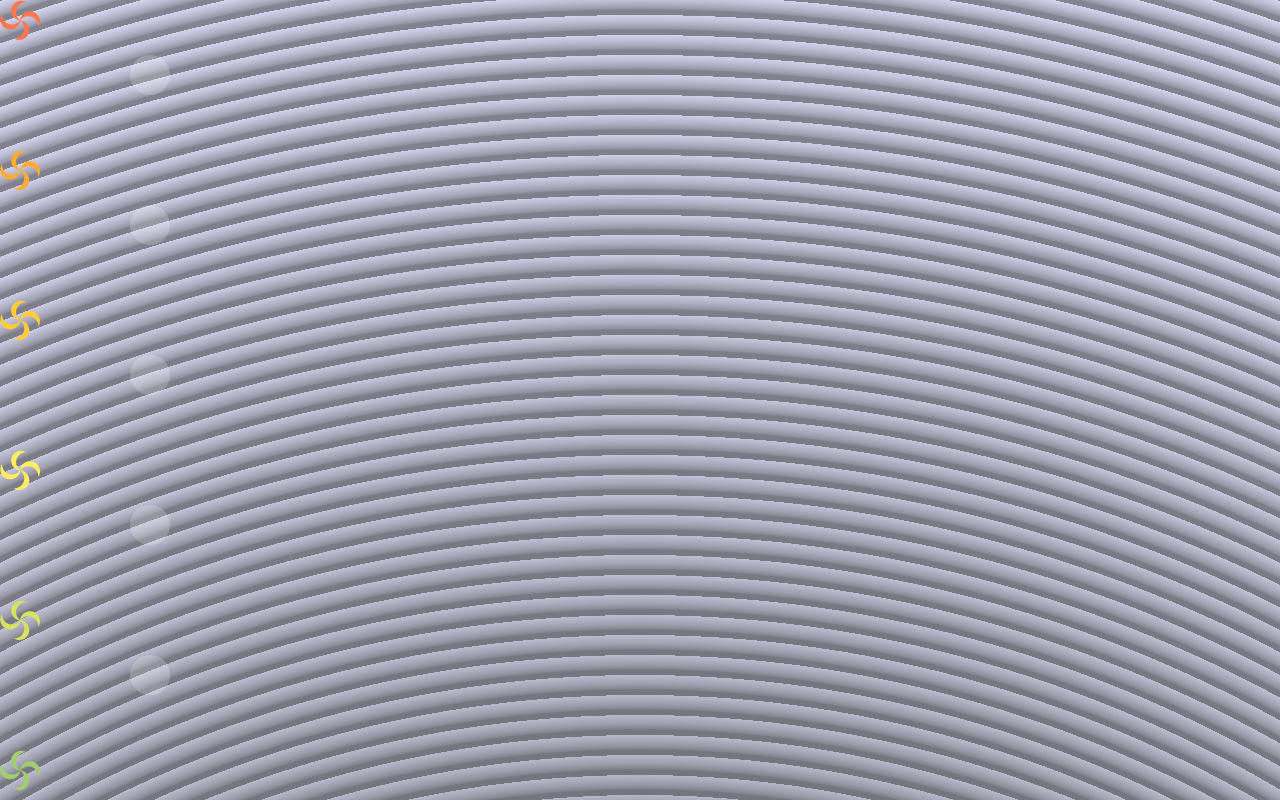
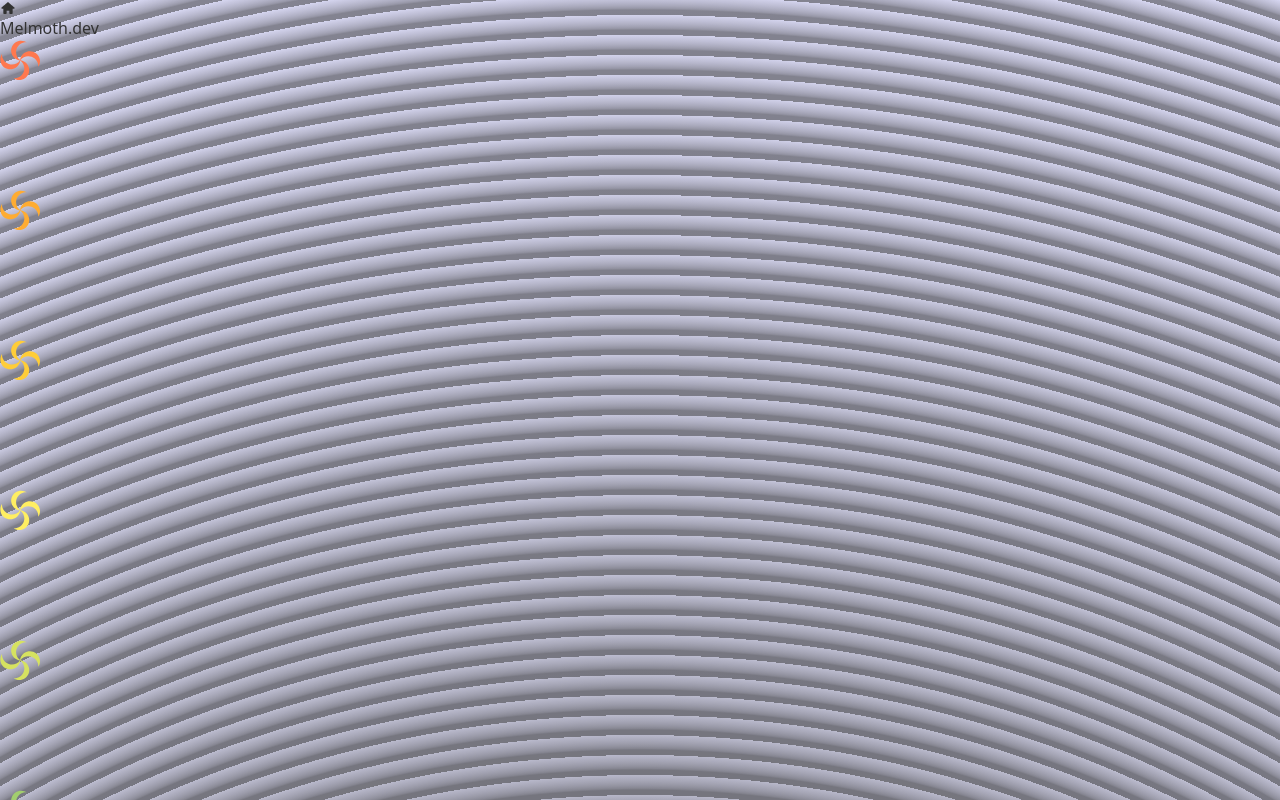
Before and after one commit to Marcos-Montero/Synthestesia, a React (Vite) app: page / in a window 1280 px wide. Shown: the top 800 px of the page. Built offline with nearby package versions, Linux system fonts and the light colour scheme.

Commit message:
add MelmothGoTo

```diff
--- a/package.json
+++ b/package.json
@@ -13,6 +13,7 @@
     "framer-motion": "^10.15.0",
     "react": "^18.2.0",
     "react-dom": "^18.2.0",
+    "react-icons": "^4.10.1",
     "tone": "^14.7.77"
   },
   "devDependencies": {
--- a/src/App.tsx
+++ b/src/App.tsx
@@ -1,6 +1,7 @@
 import { useAppContext } from "./context/Context"
 import { CircleButton } from "./components/CircleButton"
 import { keys } from "./constants/keys"
+import { MelmothGoTo } from "./components/MelmothGoTo"
 
 const App = () => {
 	const { keyPressed } = useAppContext()
@@ -17,6 +18,7 @@ const App = () => {
 			}}
 			className="flex flex-col min-h-screen min-w-screen items-center justify-center"
 		>
+			<MelmothGoTo />
 			<div className="flex flex-wrap max-w-sm justify-center bg-slate-900/05 p-9 gap-4 rounded-3xl backdrop-blur-sm shadow-xl">
 				{keys.map(({ note, color, key }) => (
 					<CircleButton key={key} note={note} color={color} pressed={keyPressed?.key === key} />
--- a/src/components/CircleButton.tsx
+++ b/src/components/CircleButton.tsx
@@ -34,8 +34,12 @@ export const CircleButton = ({ note, color, pressed }: Props) => {
 		controls.start(pressedStyle)
 	}, [pressed])
 	return (
-		<motion.svg animate={controls} onClick={handleClick} className={"h-[40px] w-[40px] hover:cursor-pointer"}>
-			<motion.circle cx="50%" cy="50%" r={20} fill="rgba(255,255,255,.2)" className={"backdrop-blur-xl"} />
+		<motion.svg
+			animate={controls}
+			onClick={handleClick}
+			className={"h-[40px] w-[40px] hover:cursor-pointer rounded-full border-solid  bg-white/10 backdrop-blur-xl shadow-xl border-b-cyan/2 border-b-2 border-t-zinc/5 border-t-2 "}
+		>
+			<motion.circle cx="50%" cy="50%" r={20} fill="transparent" />
 			<path
 				d="M8.8108 23.9138C13.0253 25.3117 17.4897 23.7584 19.9919 20.3923C19.3205 20.3215 18.6437 20.1921 17.9798 19.9719C12.7443 18.2353 9.91882 12.6161 11.6689 7.42103C13.4189 2.22592 19.0818 -0.577808 24.3173 1.15873C25.1673 1.44066 25.9537 1.82494 26.6674 2.29313C22.2615 2.02598 18.0502 4.69973 16.5843 9.05139C15.1804 13.2189 16.73 17.6325 20.0978 20.1203C20.1689 19.4513 20.2995 18.7769 20.5223 18.1154C22.2724 12.9202 27.9352 10.1165 33.1707 11.8531C38.4062 13.5896 41.2318 19.2088 39.4817 24.4039C39.1976 25.2474 38.8103 26.0278 38.3385 26.7359C38.6077 22.364 35.9132 18.1851 31.5277 16.7305C27.3159 15.3335 22.8546 16.8839 20.3514 20.2456C21.0439 20.3148 21.7426 20.4453 22.4277 20.6726C27.6632 22.4091 30.4887 28.0283 28.7387 33.2234C26.9887 38.4185 21.3258 41.2222 16.0903 39.4857C15.2403 39.2038 14.4538 38.8195 13.7401 38.3513C18.146 38.6184 22.3574 35.9447 23.8233 31.593C25.2361 27.3992 23.6579 22.9561 20.2456 20.4771C20.1756 21.1615 20.0442 21.852 19.8162 22.529C18.0661 27.7241 12.4033 30.5278 7.16776 28.7913C1.93227 27.0547 -0.893247 21.4355 0.856787 16.2404C1.14091 15.397 1.52818 14.6165 2.00001 13.9084C1.73079 18.2803 4.42532 22.4592 8.8108 23.9138Z"
 				fill={color}
--- /dev/null
+++ b/src/components/MelmothGoTo.tsx
@@ -0,0 +1,16 @@
+import { TiHome } from "react-icons/ti"
+export const MelmothGoTo = () => {
+	return (
+		<>
+			<a
+				href="https://melmoth.dev"
+				className="group/melmoth fixed p-2 rounded-lg shadow-xl shadow-black/50 top-8 left-8 bg-yellow-700/70 hover:bg-yellow-700/80 hover:text-white cursor-pointer w-12 duration-300 hover:w-[148px] overflow-hidden flex items-center h-16 justify-between"
+			>
+				<p>
+					<TiHome className=" text-white text-3xl" />
+				</p>
+				<span className="text-white opacity-0 group-hover/melmoth:opacity-100 text-md text-white/200 ease-in duration-300">Melmoth.dev</span>
+			</a>
+		</>
+	)
+}
```
Also changed, not shown: 1 other file (tests, documents, lock files or other folders).
